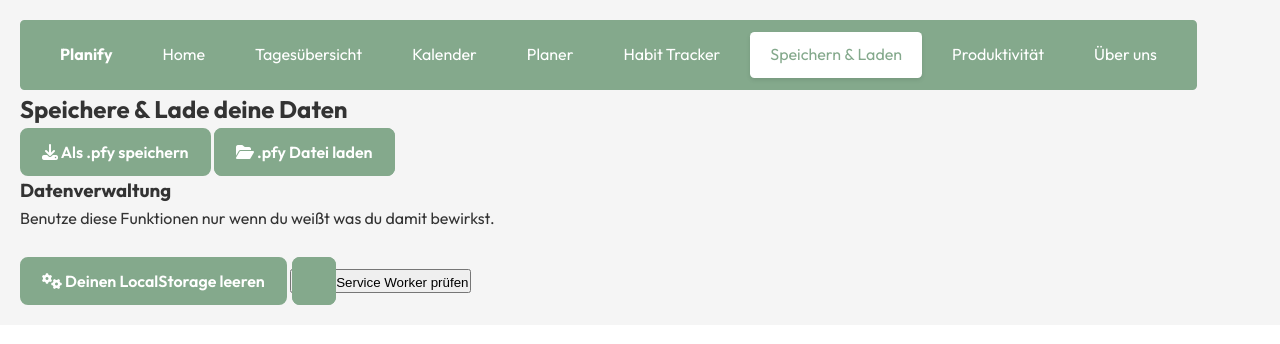
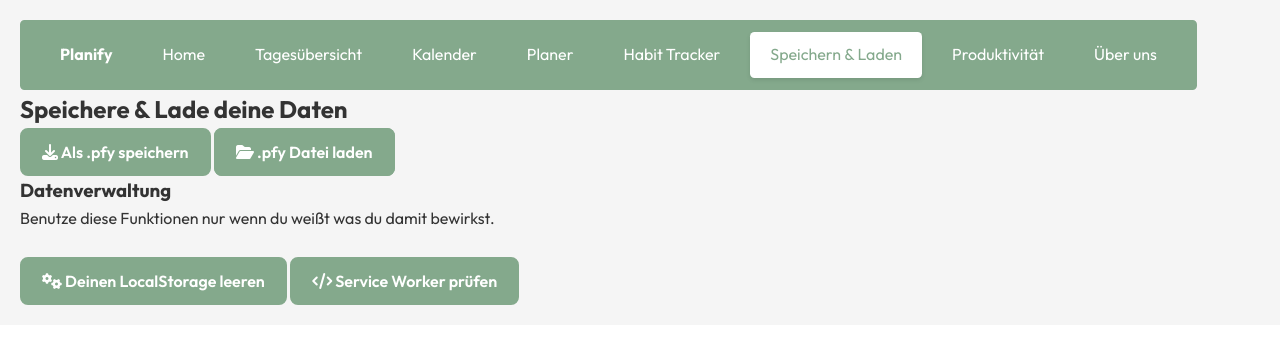
Before and after one commit to Darklight1410/Planify, a plain HTML site: page storage.html in a window 1280 px wide. Drawn offline with Linux system fonts and the light colour scheme; a web font is replaced by a local one.

Commit message:
Update storage.html

```diff
--- a/storage.html
+++ b/storage.html
@@ -56,7 +56,7 @@
         <button id="clearStorageBtn" class="savebutton"><i class="fa-solid fa-gears"></i> Deinen LocalStorage
             leeren</button>
 
-        <button id="check-sw-btn"><i class="savebutton"></i> Service Worker prüfen</button>
+        <button id="check-sw-btn" class="savebutton"><i class="fa-solid fa-code"></i> Service Worker prüfen</button>
         <p id="sw-status"></p>
 
     </main>
```
